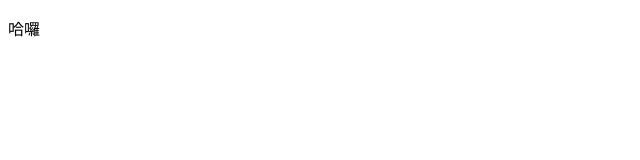
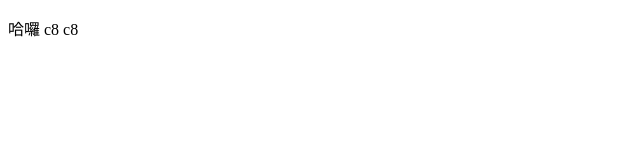
Before and after one commit to belinda-17/MyWeb, a plain HTML site: page index.html in a window 1280 px wide. Shown: the full height of the page, 0-640 px from the left. Drawn offline with Linux system fonts and the light colour scheme.

Commit message:
first project2

```diff
--- a/index.html
+++ b/index.html
@@ -5,6 +5,6 @@
     <title>Title</title>
 </head>
 <body>
-<p>哈囉</p>
+<p>哈囉 c8 c8 </p>
 </body>
 </html>
```
